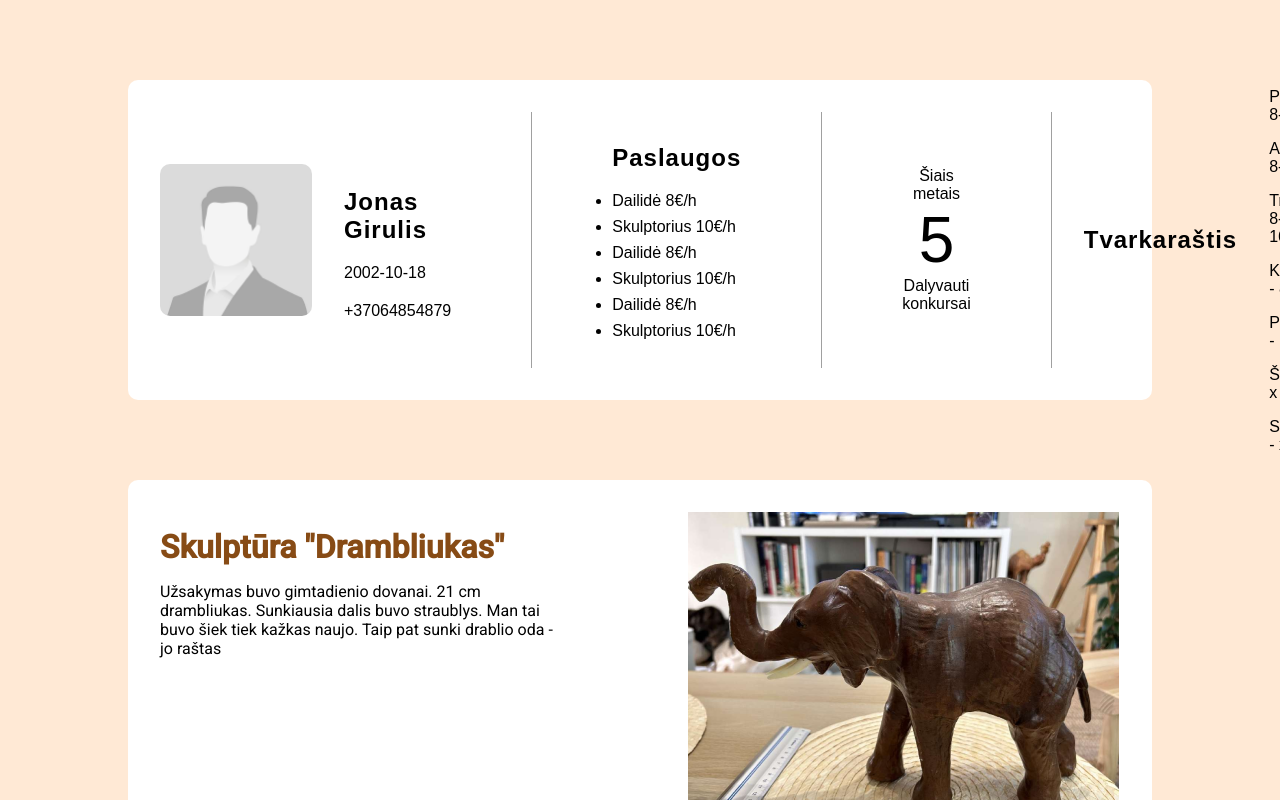
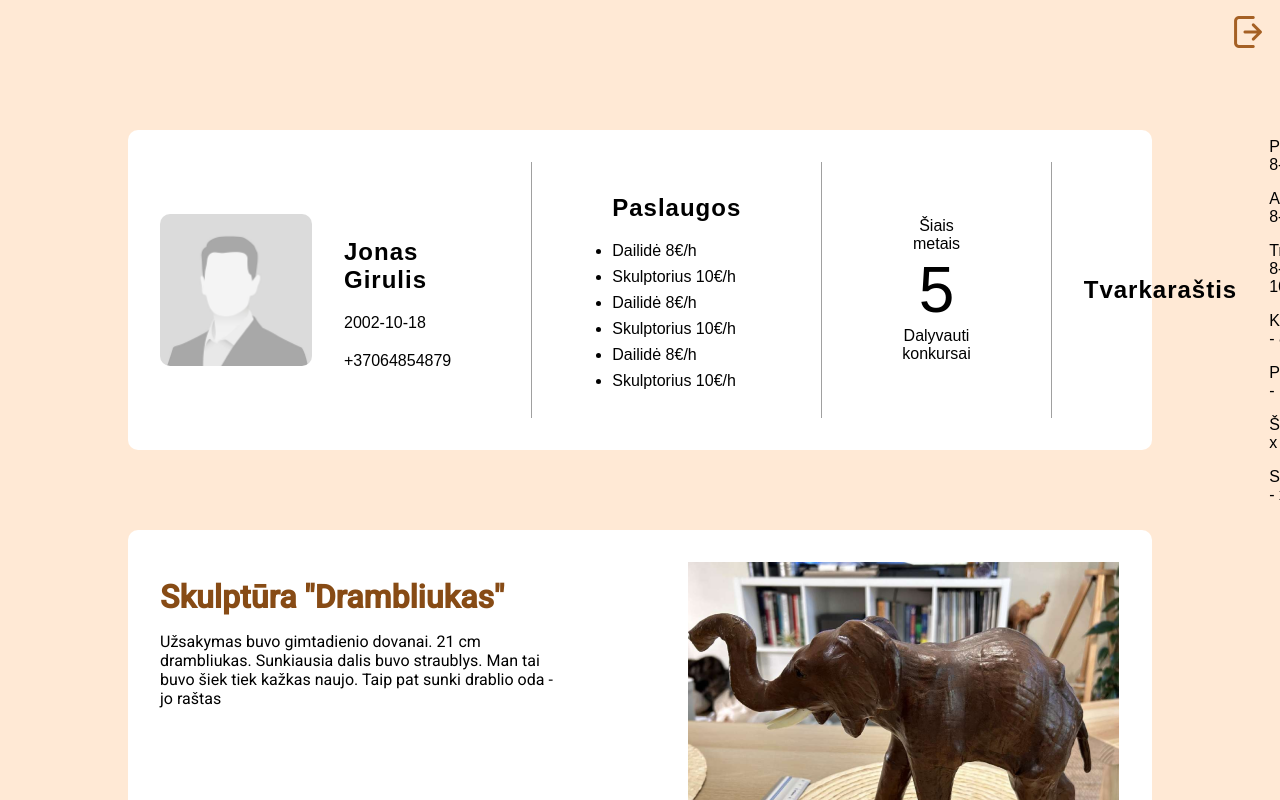
Before and after one commit to MastersAndFans/masterfans-ui, an Angular app: page /profile in a window 1280 px wide. Shown: the top 800 px of the page. Built offline with nearby package versions, Linux system fonts and the light colour scheme.

Commit message:
user login connected with back-end #MWA-14

```diff
--- a/src/app/authentication/authentication-service.ts
+++ b/src/app/authentication/authentication-service.ts
@@ -7,8 +7,8 @@ import {FormGroup} from "@angular/forms";
 export class AuthenticationService{
   baseUrl: string = 'https://www.masterfans.social/api';
   constructor(private http: HttpClient) {
+  }
 
-  }
 
   httpHeaders = {
     headers: new HttpHeaders({
@@ -19,9 +19,9 @@ export class AuthenticationService{
 
   httpOptions = {
     headers: new HttpHeaders({
-      'Content-Type': 'application/json'
+      'Content-Type': 'application/json',
     }),
-    withCredentials: true
+    withCredentials: true,
   };
 
   RegisterUser(user: FormGroup): Observable<any> {
@@ -32,5 +32,22 @@ export class AuthenticationService{
     return this.http.post(this.baseUrl + '/login', user, this.httpOptions);
   }
 
+  logout(): Observable<any>{
+    const getCookie = (name: string) => {
+      const cookies = document.cookie.split('; ');
+      for (const cookie of cookies) {
+        const [cookieName, cookieValue] = cookie.split('=');
+        if (cookieName === name) {
+          return decodeURIComponent(cookieValue);
+        }
+      }
+      return null;
+    };
+
+    // Retrieve the token cookie value
+    const token = getCookie('auth_token');
+    console.log(token);
+    return this.http.post(this.baseUrl + '/logout', "", this.httpOptions);
+  }
 
 }
--- a/src/app/authentication/login/login.component.html
+++ b/src/app/authentication/login/login.component.html
@@ -13,14 +13,20 @@
 
     <div class="login-container">
 
+      <form [formGroup]="loginForm">
       <div class="email-container">
         <label>El. paštas</label>
-        <input class="login-field" type="text">
+        <input class="login-field" type="text" formControlName="email">
+        <span *ngIf="email?.invalid && (email?.dirty || email?.touched)" class="error-message">El.paštas yra privalomas laukas</span>
       </div>
 
       <div class="password-container">
         <label>Slaptažodis</label>
-        <input class="login-field" type="text">
+        <input class="login-field" type="password" formControlName="password">
+        <span *ngIf="password?.invalid && (password?.dirty || password?.touched)" class="error-message">
+          <span *ngIf="password?.errors?.['required']" class="error-message">Slaptažodis yra privalomas laukas</span>
+          <span *ngIf="password?.errors?.['invalidCredentials']" class="error-message">El.paštas ar slaptažodis yra klaidingas</span>
+        </span>
         <div class="password-texts">
         <div class="check-container">
           <input class="checkbox" type="checkbox">
@@ -31,9 +37,9 @@
       </div>
 
       <div class="button-container">
-        <button class="login-button">Prisijungti</button>
+        <button class="login-button" [disabled]="!loginForm.valid" (click)="onSubmit()">Prisijungti</button>
       </div>
-
+      </form>
     </div>
 
     <span class="not-registered">Neužsiregistravęs? <span class="marked" (click)="redirectToRegister()">Susikurk paskyrą čia</span></span>
--- a/src/app/authentication/login/login.component.scss
+++ b/src/app/authentication/login/login.component.scss
@@ -150,6 +150,11 @@ label{
   font-weight: 600;
 }
 
+.error-message{
+  color: red;
+  font-size: 0.75rem;
+}
+
 @media(max-width: 1024px){
   .login-container{
     width: 100%;
--- a/src/app/authentication/login/login.component.ts
+++ b/src/app/authentication/login/login.component.ts
@@ -1,5 +1,7 @@
 import { Component } from '@angular/core';
 import {Router} from "@angular/router";
+import {FormBuilder, FormGroup, Validators} from "@angular/forms";
+import {AuthenticationService} from "../authentication-service";
 
 @Component({
   selector: 'app-login',
@@ -7,10 +9,39 @@ import {Router} from "@angular/router";
   styleUrls: ['./login.component.scss']
 })
 export class LoginComponent {
-  constructor(private router: Router) {
+  loginForm: FormGroup;
+  constructor(private router: Router, private formBuilder: FormBuilder, private auth: AuthenticationService) {
+    this.loginForm = this.formBuilder.group({
+      email: [
+        '', [Validators.required]
+      ],
+      password: [
+        '', [Validators.required]
+      ]
+    })
+  }
+
+  get email() {
+    return this.loginForm.get('email');
+  }
+
+  get password() {
+    return this.loginForm.get('password');
   }
 
   redirectToRegister(): void{
     this.router.navigate(['/register']);
   }
+
+  onSubmit(): void{
+    this.auth.LoginUser(this.loginForm.value).subscribe({
+      next: next => this.router.navigate(['/profile']),
+      error: err => {
+        if (err.status === 401){
+          this.loginForm.controls["password"].setErrors({'incorrect': true});
+          this.loginForm.controls["password"].setErrors({"invalidCredentials": true});
+        }
+      }
+    });
+  }
 }
--- a/src/app/authentication/register/register.component.html
+++ b/src/app/authentication/register/register.component.html
@@ -7,6 +7,7 @@
         <input placeholder="Vardas" class="half-length" type="text" formControlName="name">
         <input placeholder="Pavardė" class="half-length half-length-right" type="text" formControlName="surname">
         <span *ngIf="name?.invalid && (name?.dirty || name?.touched)">
+          <br>
           <span *ngIf="name?.errors?.['required']" class="error-message">Vardas yra privalomas laukas</span>
           <span *ngIf="name?.errors?.['minlength']" class="error-message">Vardas turi būti bent iš 2 simbolių</span>
           <span *ngIf="name?.errors?.['maxlength']" class="error-message">Vardas negali viršyti 50 simbolių</span>
@@ -21,6 +22,7 @@
         <span *ngIf="email?.invalid && (email?.dirty || email?.touched)">
           <span *ngIf="email?.errors?.['required']" class="error-message">El.paštas yra privalomas laukas</span>
           <span *ngIf="email?.errors?.['pattern']" class="error-message">El.paštas neatitinka šablono</span>
+          <span *ngIf="email?.errors?.['emailAlreadyExist']" class="error-message">Su tokiu el.paštu paskyra jau egzistuoja</span>
         </span>
         <input placeholder="Slaptažodis" class="full-length" type="password" formControlName="password">
         <span *ngIf="password?.invalid && (password?.dirty || password?.touched)">
--- a/src/app/authentication/register/register.component.ts
+++ b/src/app/authentication/register/register.component.ts
@@ -68,7 +68,12 @@ export class RegisterComponent {
     if(this.passwordMatch && this.ageAbove13){
       this.auth.RegisterUser(this.registerForm.value).subscribe({
         next: next => this.router.navigate(['/']),
-        error: err => {console.log(err)}
+        error: err => {
+          if (err.status === 400){
+            this.registerForm.controls["email"].setErrors({'incorrect': true});
+            this.registerForm.controls["email"].setErrors({"emailAlreadyExist": true});
+          }
+        }
       });
     }
   }
--- a/src/app/user-landing/profile/edit-profile/edit-profile.component.scss
+++ b/src/app/user-landing/profile/edit-profile/edit-profile.component.scss
@@ -118,6 +118,7 @@ a{
 .day-input{
   width: 60%;
   height: 50px;
+  resize: none;
 }
 
 .action-buttons{
--- a/src/app/user-landing/profile/profile.component.html
+++ b/src/app/user-landing/profile/profile.component.html
@@ -1,4 +1,7 @@
 <body>
+<header>
+  <img src="assets/logout.png" alt="logout" (click)="logout()">
+</header>
 <app-user-info></app-user-info>
 <app-posts></app-posts>
 </body>
--- a/src/app/user-landing/profile/profile.component.scss
+++ b/src/app/user-landing/profile/profile.component.scss
@@ -1,8 +1,21 @@
 * {
   box-sizing: border-box;
+}
+
+header{
+  height: 50px;
 }
 
 body {
   margin: 0;
   background-color: #FFE9D5;
 }
+
+img{
+  width: 32px;
+  height: 32px;
+  float: right;
+  margin-right: 1rem;
+  margin-top: 1rem;
+  cursor: pointer;
+}
--- a/src/app/user-landing/profile/profile.component.ts
+++ b/src/app/user-landing/profile/profile.component.ts
@@ -1,4 +1,6 @@
 import { Component } from '@angular/core';
+import {Router} from "@angular/router";
+import {AuthenticationService} from "../../authentication/authentication-service";
 
 @Component({
   selector: 'app-profile',
@@ -6,5 +8,17 @@ import { Component } from '@angular/core';
   styleUrls: ['./profile.component.scss']
 })
 export class ProfileComponent {
+  constructor(private router: Router, private auth: AuthenticationService) {
+  }
+  logout(): void{
+    this.auth.logout().subscribe({
+      next: next => {
+        this.router.navigate(['/']);
+      },
+      error: err =>{
+        console.log(err);
+      }
+    })
+  }
 
 }
```
Also changed, not shown: src/assets/logout.png (added).
